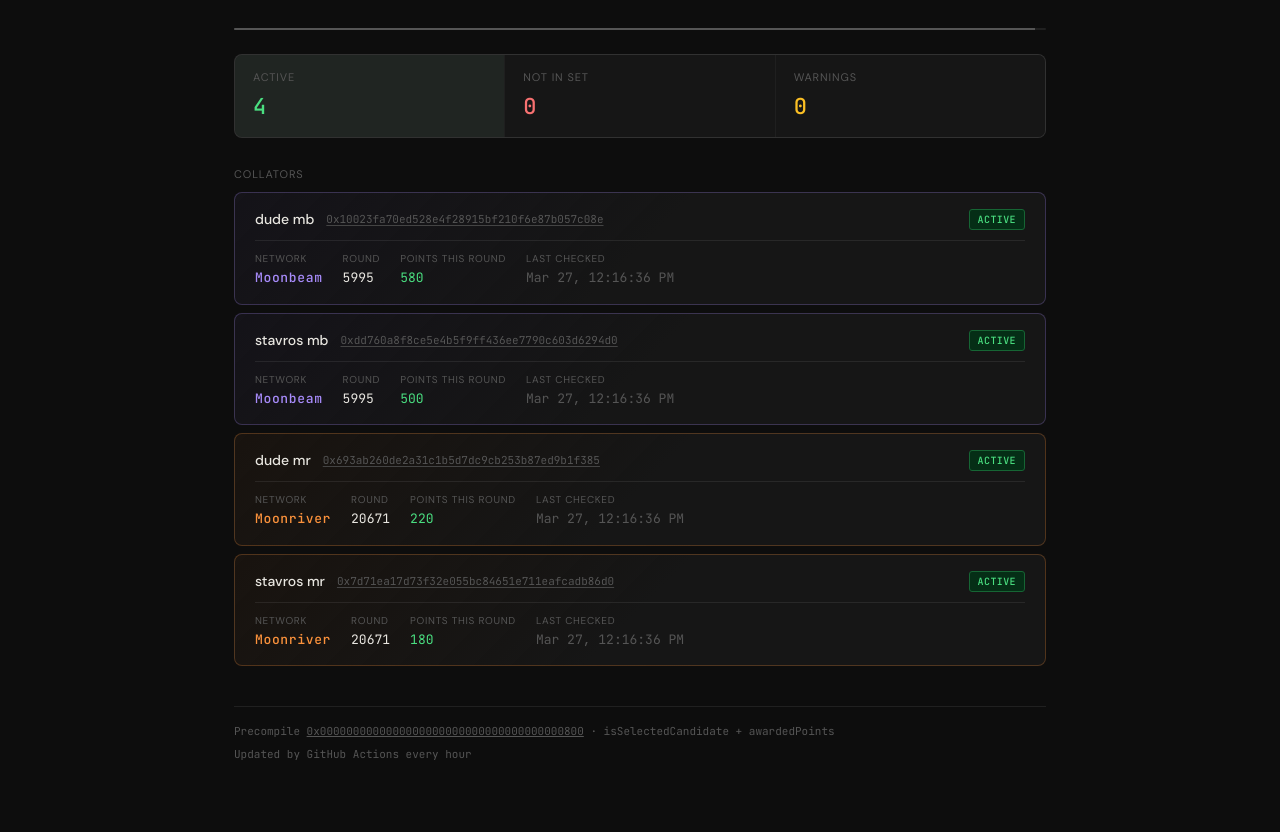
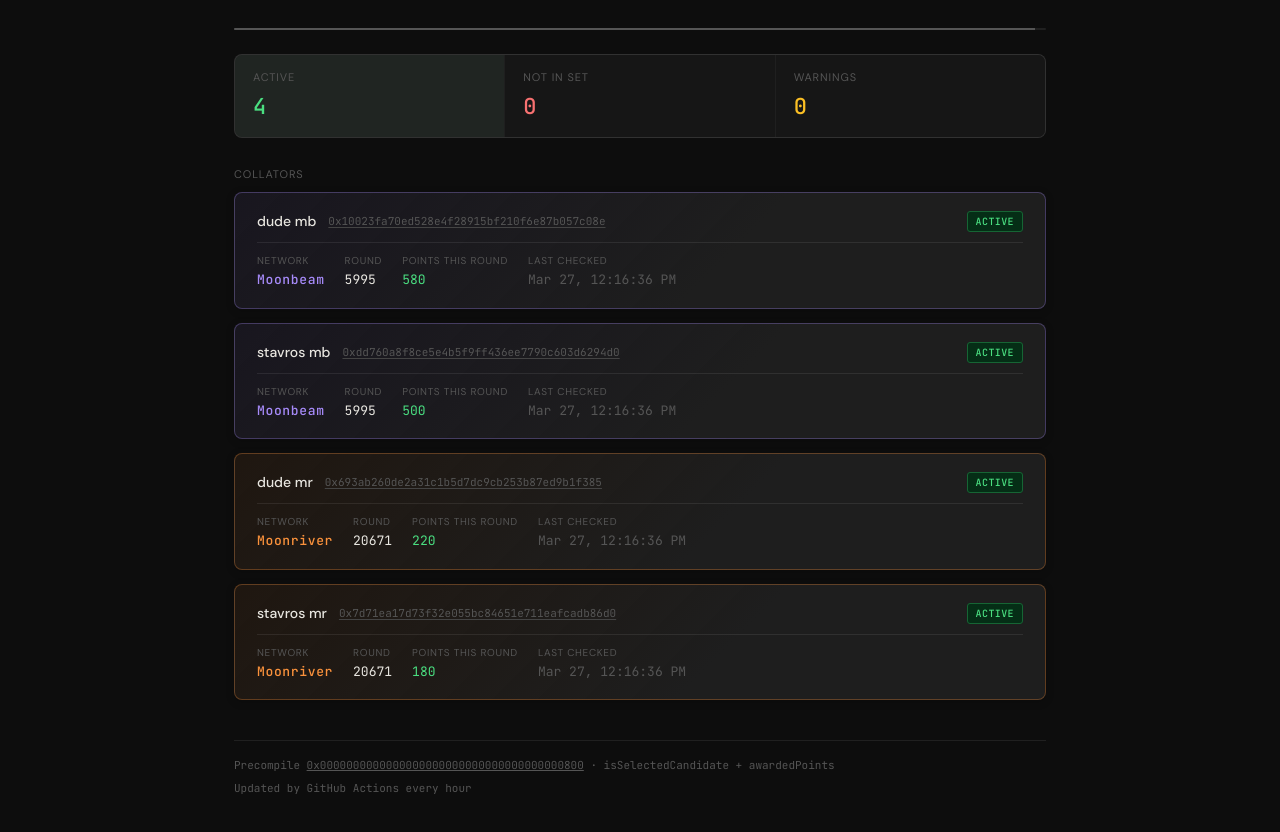
Before and after one commit to yaronski/collator-monitor, a website: page index.html in a window 1280 px wide. Shown: the part 56-888 px from the top of the page. Drawn offline with Linux system fonts and the light colour scheme.

Commit message:
fix: increase card contrast and spacing

```diff
--- a/index.html
+++ b/index.html
@@ -148,26 +148,27 @@ body {
   margin-bottom: 10px;
 }
 
-.cards { display: flex; flex-direction: column; gap: 8px; }
+.cards { display: flex; flex-direction: column; gap: 14px; }
 
 .card {
-  background: var(--bg2);
-  border: 1px solid var(--border);
+  background: var(--bg3);
+  border: 1px solid rgba(255,255,255,0.12);
   border-radius: var(--radius);
-  padding: 16px 20px;
+  padding: 18px 22px;
   transition: border-color 0.2s;
+  box-shadow: 0 2px 8px rgba(0,0,0,0.2);
 }
 .card.network-moonbeam {
-  border: 1px solid rgba(167, 139, 250, 0.25);
-  background: linear-gradient(135deg, rgba(167, 139, 250, 0.05) 0%, var(--bg2) 50%);
+  border: 1px solid rgba(167, 139, 250, 0.3);
+  background: linear-gradient(135deg, rgba(167, 139, 250, 0.08) 0%, var(--bg3) 60%);
 }
 .card.network-moonriver {
-  border: 1px solid rgba(251, 146, 60, 0.25);
-  background: linear-gradient(135deg, rgba(251, 146, 60, 0.05) 0%, var(--bg2) 50%);
+  border: 1px solid rgba(251, 146, 60, 0.3);
+  background: linear-gradient(135deg, rgba(251, 146, 60, 0.08) 0%, var(--bg3) 60%);
 }
-.card.status-inactive { border-color: var(--red-d); background: #140d0d; }
-.card.status-warning  { border-color: rgba(251,191,36,0.25); background: #0f0d06; }
-.card.status-error    { border-color: rgba(251,191,36,0.2); }
+.card.status-inactive { border-color: var(--red-d); background: #1a1212; }
+.card.status-warning  { border-color: rgba(251,191,36,0.3); background: #151208; }
+.card.status-error    { border-color: rgba(251,191,36,0.25); }
 
 .card-row {
   display: flex;
```
